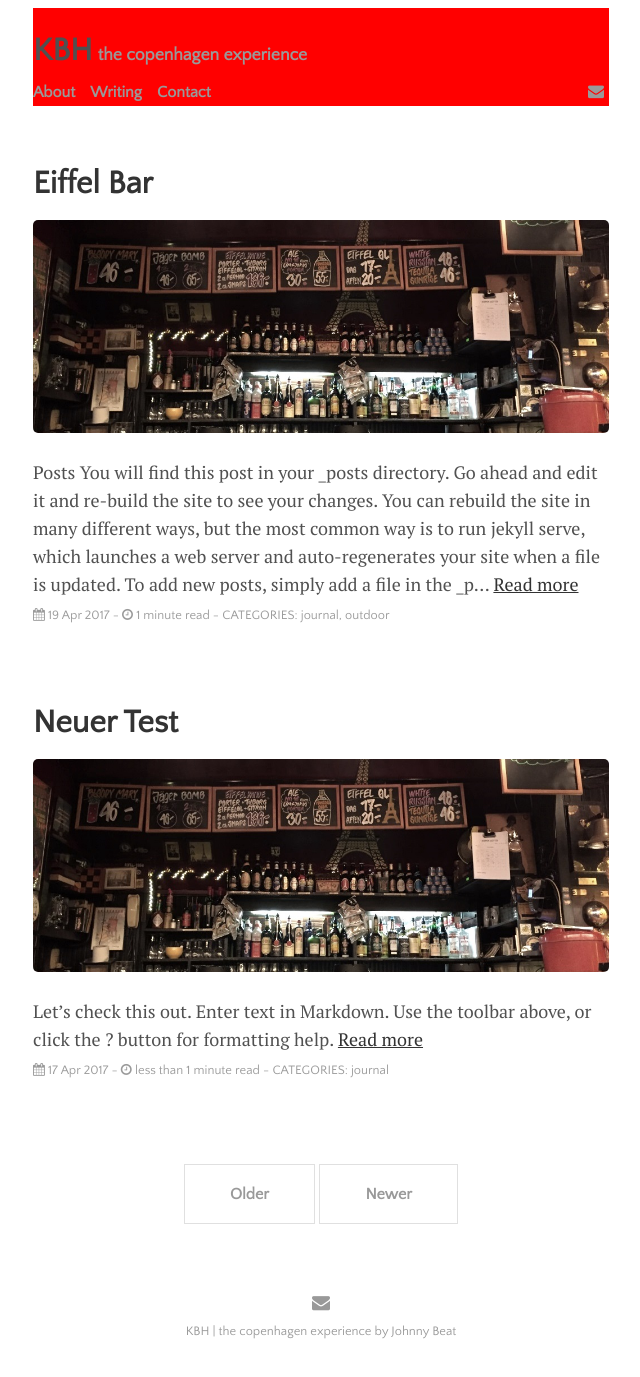
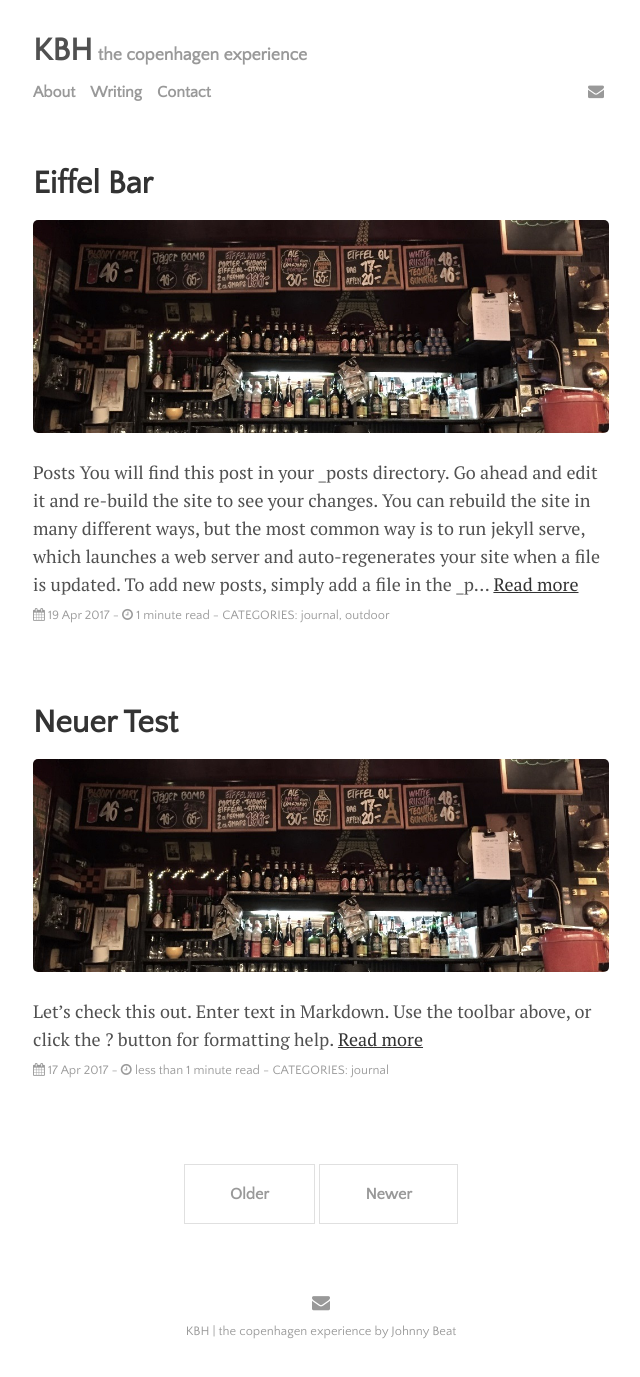
Before and after one commit to JohnnyFBeat/johnnyfbeat.github.io, a Jekyll site: the page built from index.html, in a window 1280 px wide. Shown: the whole page, without its empty margins (319-959 px from the left). Built offline with Jekyll 4.4.1, drawn with Linux system fonts in a browser that asks for light colours; nearby versions of some CDN libraries; the list of posts is cut into pages by our own code.

Commit message:
Update header.html

```diff
--- a/_includes/header.html
+++ b/_includes/header.html
@@ -1,4 +1,4 @@
-<header class="masthead" style="background-color:red;">
+<header class="masthead">
   <h3 class="masthead-title">
     <a href="{{ site.github.url }}/">{{ site.title }}</a>
     <small class="masthead-subtitle">{{ site.tagline }}</small>
```
